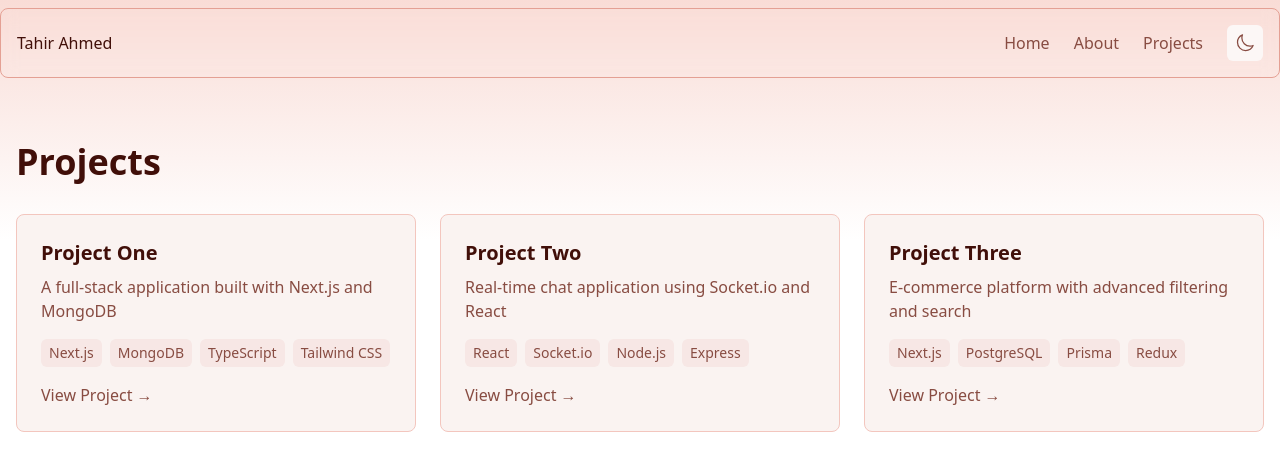
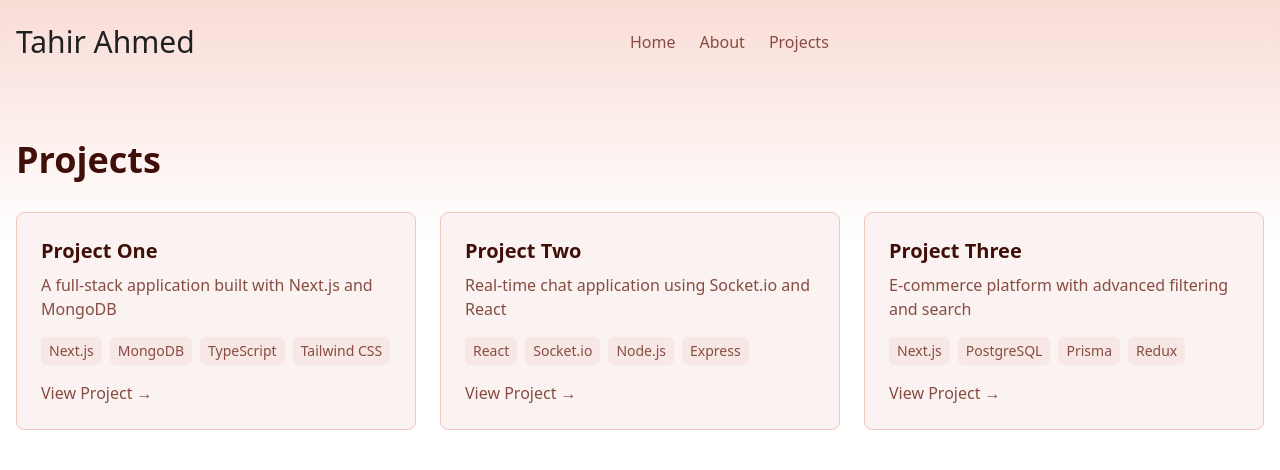
Before and after one commit to ttahm3d/tahirahmedt, a Next.js app: page /projects in a window 1280 px wide. Shown: the top 470 px of the page. Built offline with nearby package versions, Linux system fonts and the light colour scheme.

Commit message:
feat - made changes for theme

```diff
--- a/src/app/layout.tsx
+++ b/src/app/layout.tsx
@@ -30,7 +30,7 @@ export default function RootLayout({
       <body
         className={`${geistSans.variable} ${geistMono.variable} antialiased min-h-screen flex flex-col bg-linear-to-b from-accent-4 from-0% to-30% to-transparent`}
       >
-        <ThemeProvider>
+        <ThemeProvider attribute="class" defaultTheme="system" enableSystem>
           <Header />
           <main className="flex-1">{children}</main>
         </ThemeProvider>
--- a/src/components/header.tsx
+++ b/src/components/header.tsx
@@ -4,11 +4,11 @@ import { ThemeSwitcher } from "./theme-switcher";
 export default function Header() {
   return (
     <header className="sticky top-0 z-50 w-full pt-2">
-      <nav className="h-full container mx-auto backdrop-blur border border-accent-8 flex items-center justify-between p-4 rounded-lg">
+      <nav className="h-full container mx-auto backdrop-blur flex items-center justify-between p-4 rounded-lg">
         <div className="flex items-center space-x-6">
           <Link
             href="/"
-            className="text-accent-12 font-medium hover:text-accent-11 transition-colors"
+            className="text-gray-12 text-3xl font-medium hover:text-accent-10 transition-colors"
           >
             Tahir Ahmed
           </Link>
@@ -41,8 +41,8 @@ export default function Header() {
               </Link>
             </li>
           </ul>
-          <ThemeSwitcher />
         </div>
+        <ThemeSwitcher />
       </nav>
     </header>
   );
--- a/src/components/theme-provider.tsx
+++ b/src/components/theme-provider.tsx
@@ -1,19 +1,10 @@
 "use client";
 
 import {
-  ThemeProvider as NextThemeProvider,
+  ThemeProvider as NextThemesProvider,
   ThemeProviderProps,
 } from "next-themes";
 
-export function ThemeProvider({ children }: ThemeProviderProps) {
-  return (
-    <NextThemeProvider
-      attribute="class"
-      defaultTheme="system"
-      enableSystem
-      disableTransitionOnChange
-    >
-      {children}
-    </NextThemeProvider>
-  );
+export function ThemeProvider({ children, ...props }: ThemeProviderProps) {
+  return <NextThemesProvider {...props}>{children}</NextThemesProvider>;
 }
--- a/src/components/theme-switcher.tsx
+++ b/src/components/theme-switcher.tsx
@@ -7,7 +7,6 @@ export function ThemeSwitcher() {
   const [mounted, setMounted] = useState(false);
   const { theme, setTheme } = useTheme();
 
-  // Avoid hydration mismatch
   useEffect(() => {
     setMounted(true);
   }, []);
@@ -16,43 +15,5 @@ export function ThemeSwitcher() {
     return null;
   }
 
-  return (
-    <button
-      onClick={() => setTheme(theme === "dark" ? "light" : "dark")}
-      className="p-2 rounded-md bg-accent-1 hover:bg-accent-3 transition-colors cursor-pointer"
-      aria-label={`Switch to ${theme === "dark" ? "light" : "dark"} theme`}
-    >
-      {theme === "dark" ? (
-        <svg
-          xmlns="http://www.w3.org/2000/svg"
-          fill="none"
-          viewBox="0 0 24 24"
-          strokeWidth={1.5}
-          stroke="currentColor"
-          className="w-5 h-5 text-accent-11"
-        >
-          <path
-            strokeLinecap="round"
-            strokeLinejoin="round"
-            d="M12 3v2.25m6.364.386l-1.591 1.591M21 12h-2.25m-.386 6.364l-1.591-1.591M12 18.75V21m-4.773-4.227l-1.591 1.591M5.25 12H3m4.227-4.773L5.636 5.636M15.75 12a3.75 3.75 0 11-7.5 0 3.75 3.75 0 017.5 0z"
-          />
-        </svg>
-      ) : (
-        <svg
-          xmlns="http://www.w3.org/2000/svg"
-          fill="none"
-          viewBox="0 0 24 24"
-          strokeWidth={1.5}
-          stroke="currentColor"
-          className="w-5 h-5 text-accent-11"
-        >
-          <path
-            strokeLinecap="round"
-            strokeLinejoin="round"
-            d="M21.752 15.002A9.718 9.718 0 0118 15.75c-5.385 0-9.75-4.365-9.75-9.75 0-1.33.266-2.597.748-3.752A9.753 9.753 0 003 11.25C3 16.635 7.365 21 12.75 21a9.753 9.753 0 009.002-5.998z"
-          />
-        </svg>
-      )}
-    </button>
-  );
+  return <div className="flex gap-2"></div>;
 }
```
